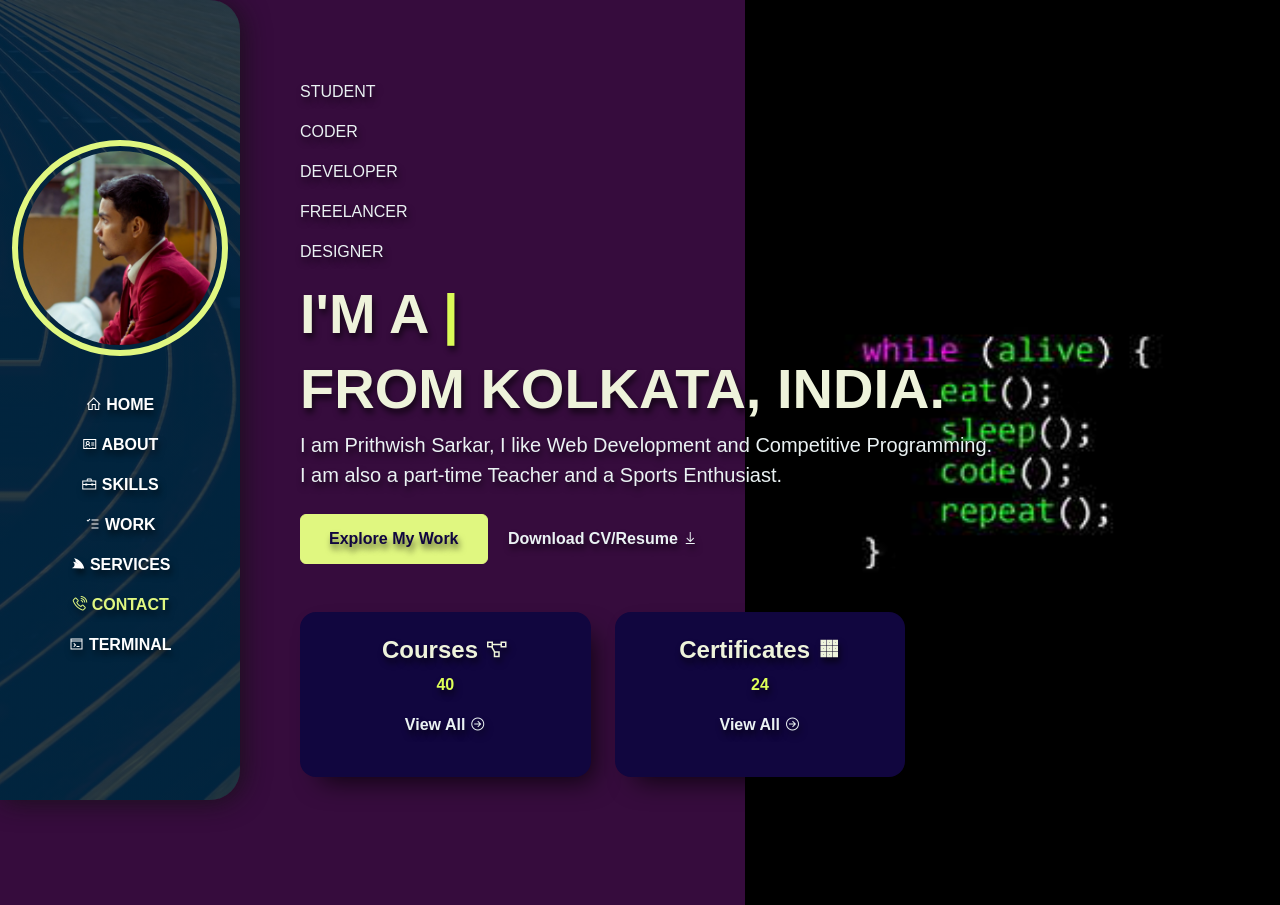
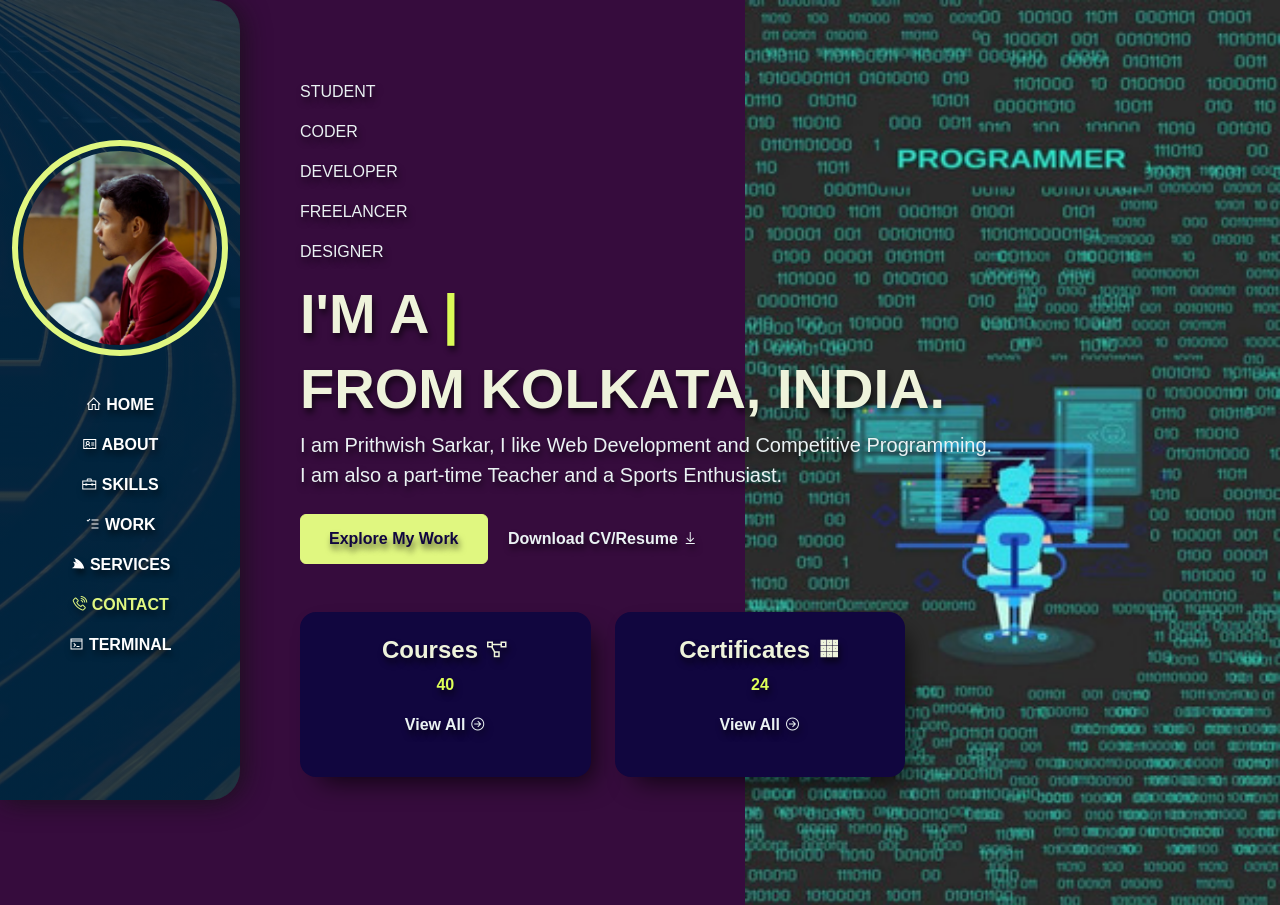
Before and after one commit to Pritz69/Portfolio_Website, a plain HTML site: page index.html in a window 1280 px wide. Shown: the top 905 px of the page. Drawn offline with Linux system fonts and the light colour scheme; a script that the page names is missing; a web font is replaced by a local one.

Commit message:
Update style.css

```diff
--- a/assets/css/style.css
+++ b/assets/css/style.css
@@ -295,7 +295,7 @@ img {
 
     #home {
 
-        background: url(../images/sdc_1.jpg);
+        background: url(../images/qqq.jpg);
         background-position: right center;
         border: none;
         background-repeat: no-repeat;
```
